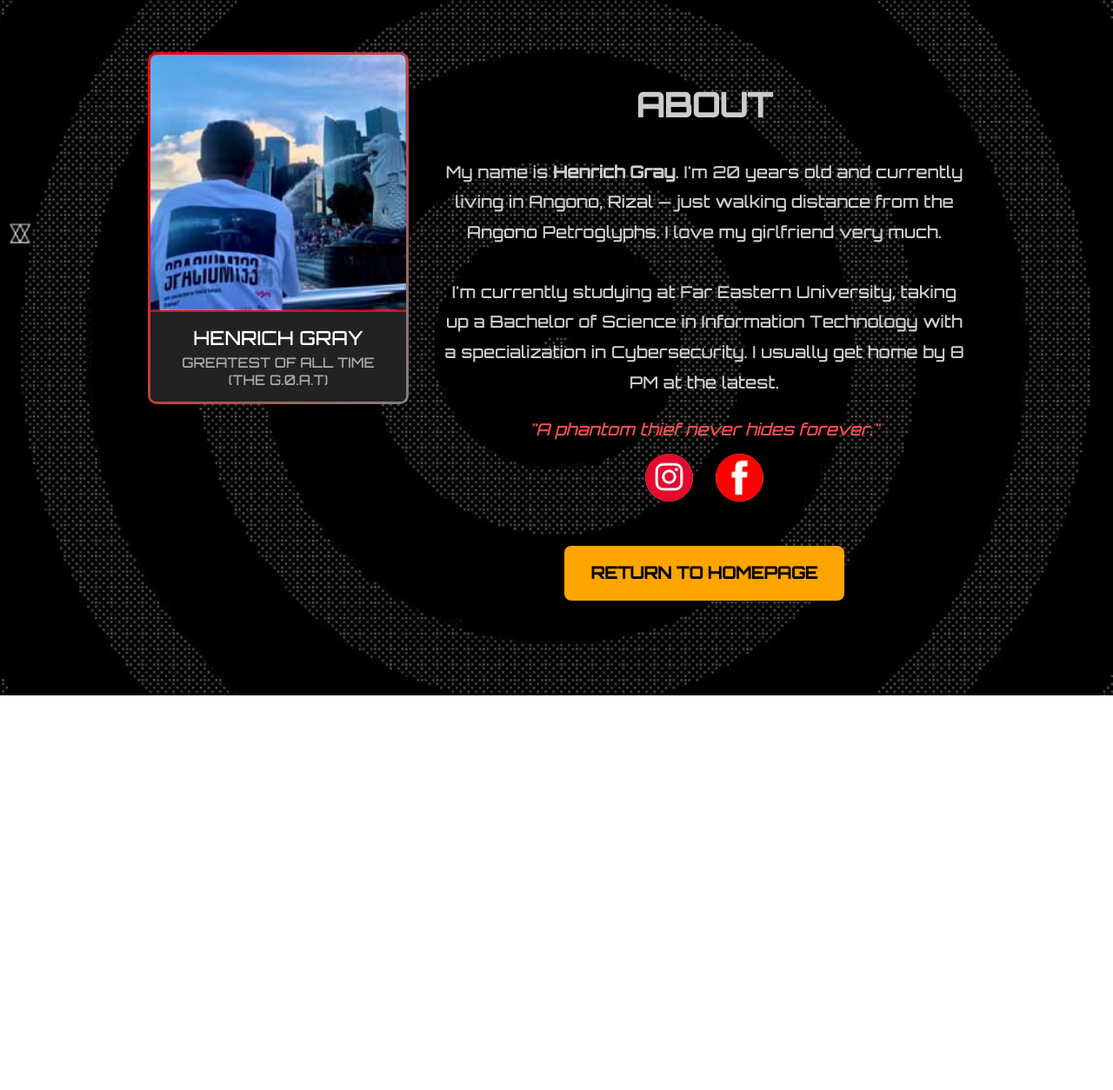
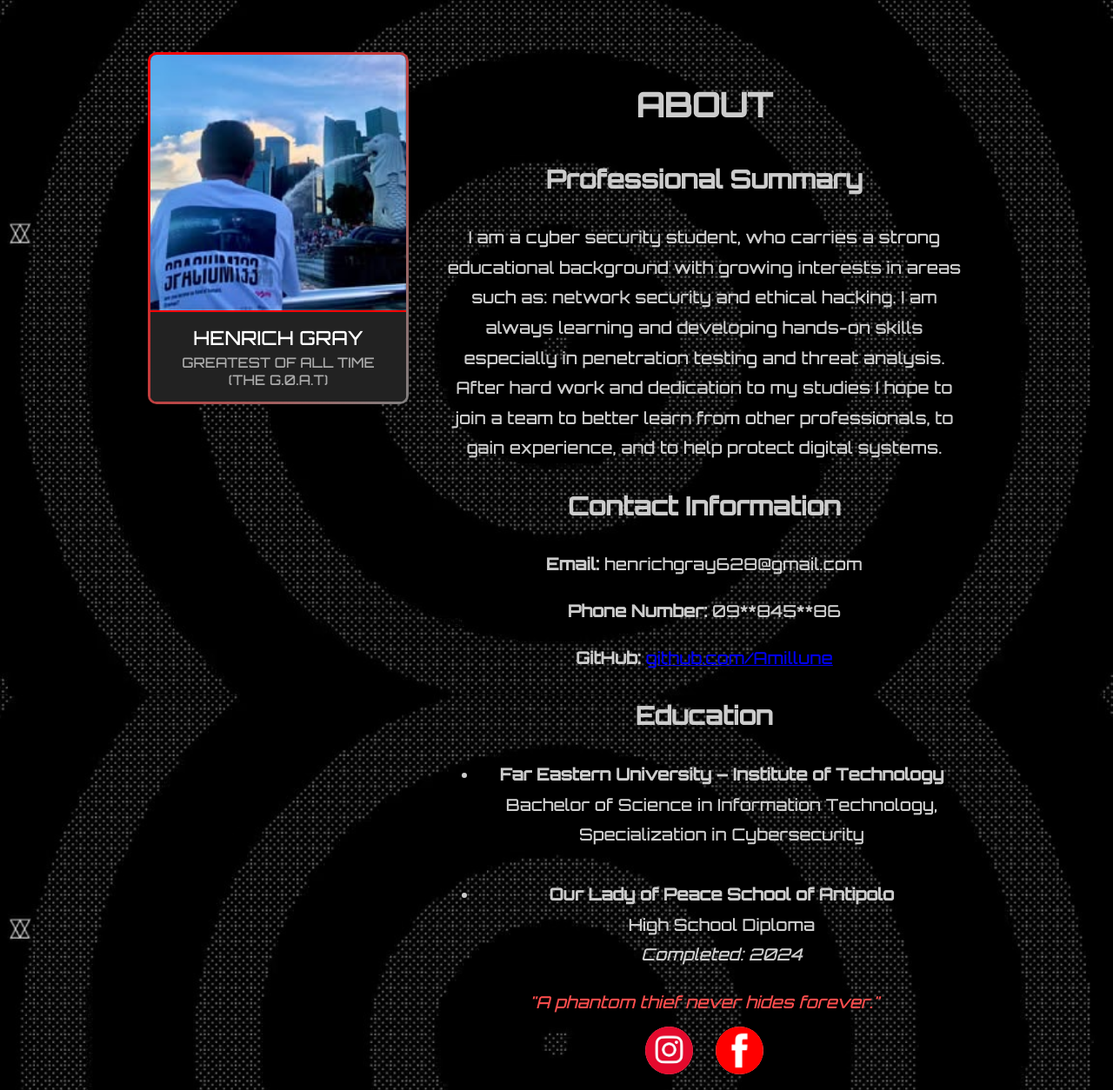
Before and after one commit to Amillune/grayhomepage, a plain HTML site: page aboutMe/aboutHenrich.html in a window 1280 px wide. Shown: the top 1254 px of the page at 87% size. Before the commit the page ends 800 px from the top, so only its background shows below. Drawn offline with Linux system fonts and the light colour scheme.

Commit message:
Update aboutHenrich.html

```diff
--- a/aboutMe/aboutHenrich.html
+++ b/aboutMe/aboutHenrich.html
@@ -31,14 +31,35 @@
       </div>
     </div>
 
-    <!-- Bio and Social Links -->
+     <!-- Bio and Social Links -->
     <div class="about-text">
       <h1>ABOUT</h1>
+
+      <h2>Professional Summary</h2>
       <p>
-        My name is <b>Henrich Gray</b>. I'm 20 years old and currently living in Angono, Rizal — just walking distance from the Angono Petroglyphs. I love my girlfriend very much.
-        <br><br>
-        I'm currently studying at Far Eastern University, taking up a Bachelor of Science in Information Technology with a specialization in Cybersecurity. I usually get home by 8 PM at the latest.
+       I am a cyber security student, who carries a strong educational background with growing interests in areas such as: network security and ethical hacking. I am always learning and developing hands-on skills especially in penetration testing and threat analysis. After hard work and dedication to my studies I hope to join a team to better learn from other professionals, to gain experience, and to help protect digital systems.
       </p>
+
+      <h2>Contact Information</h2>
+      <p><strong>Email:</strong> henrichgray628@gmail.com</p>
+      <p><strong>Phone Number:</strong> 09**845**86</p>
+      <p><strong>GitHub:</strong> <a href="https://github.com/Amillune" target="_blank">github.com/Amillune</a></p>
+      <!-- You can uncomment the line below if you get a LinkedIn URL -->
+      <!-- <p><strong>LinkedIn:</strong> <a href="#" target="_blank">linkedin.com/in/yourprofile</a></p> -->
+
+      <h2>Education</h2>
+      <ul>
+        <li>
+          <strong>Far Eastern University – Institute of Technology</strong><br>
+          Bachelor of Science in Information Technology, Specialization in Cybersecurity<br>
+        </li>
+        <br>
+        <li>
+          <strong>Our Lady of Peace School of Antipolo</strong><br>
+          High School Diploma<br>
+          <em>Completed: 2024</em>
+        </li>
+      </ul>
 
       <!-- Personal Quote -->
       <div class="quote">
@@ -47,13 +68,11 @@
 
       <!-- Social Media Buttons -->
       <div class="social-buttons">
-        <!-- Instagram -->
-        <a href="https://www.instagram.com/amillune_/" target="_blank" class="social-button" title="Spotify">
+        <a href="https://www.instagram.com/amillune_/" target="_blank" class="social-button" title="Instagram">
           <img src="instagram.jpg" alt="Instagram">
         </a>
-        <!-- Instagram/Facebook -->
-        <a href="https://www.facebook.com/graaaay.28/" target="_blank" class="social-button" title="Instagram">
-          <img src="facebook.png" alt="Instagram">
+        <a href="https://www.facebook.com/graaaay.28/" target="_blank" class="social-button" title="Facebook">
+          <img src="facebook.png" alt="Facebook">
         </a>
       </div>
 
@@ -61,6 +80,8 @@
       <a href="../index.html" class="back-button">RETURN TO HOMEPAGE</a>
     </div>
   </div>
+
+
 
   <!-- Image Swap Script -->
   <script>
```
